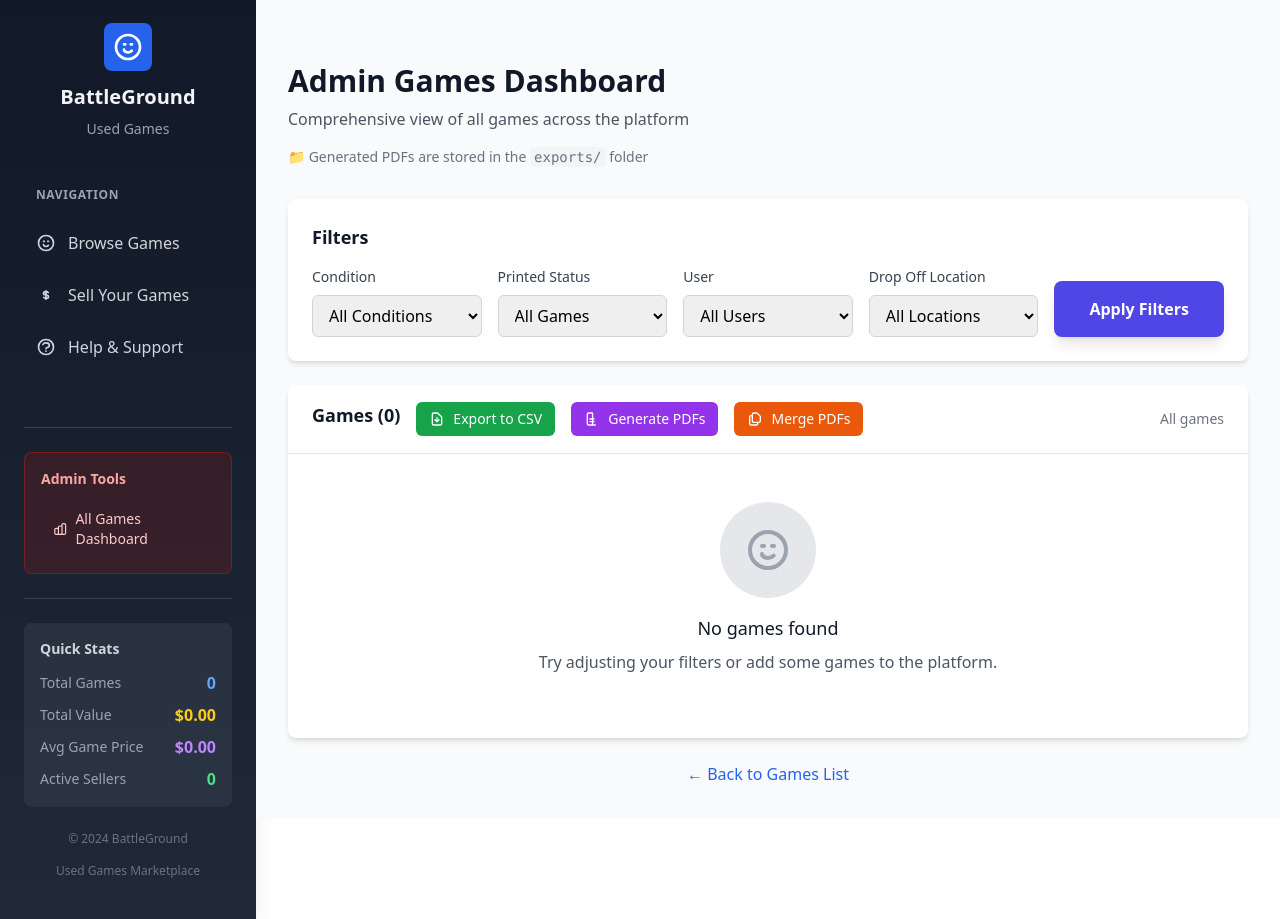
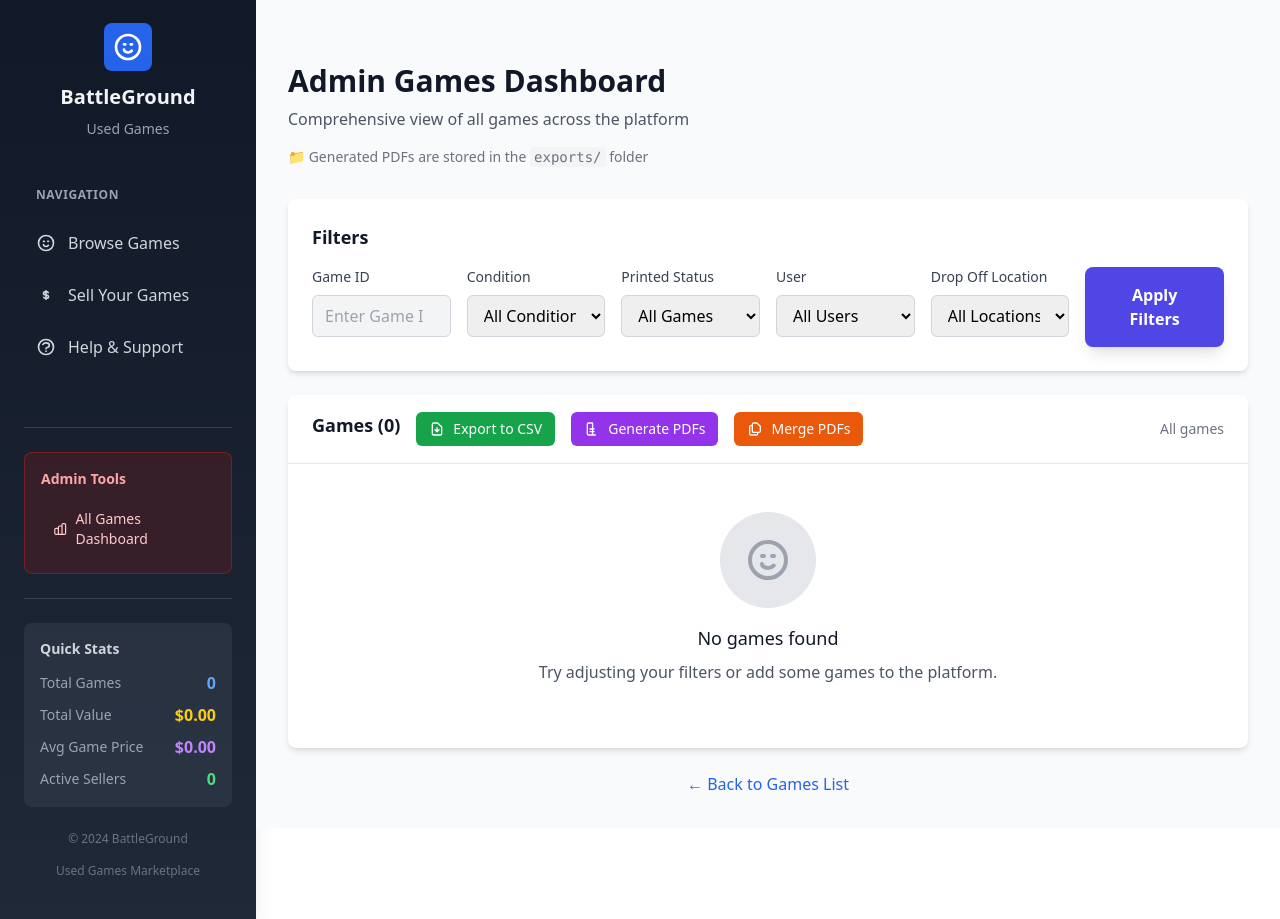
Before and after one commit to frenchdubliner/BattleGroundUsedGames, a Django app: page /games/admin-games/ in a window 1280 px wide. Shown: the part 81-1000 px from the top of the page. Run offline with Django 5.2, Linux system fonts and the light colour scheme; the visitor is signed in with stand-in values (Sample User, id 1); data comes from the database, SQL or seed files in the repository; data that the repository does not hold is empty; some libraries are stand-ins or nearby versions.

Commit message:
added filters for admin view and information

```diff
--- a/games/views.py
+++ b/games/views.py
@@ -112,12 +112,15 @@ def admin_only_games(request):
     games = Game.objects.all().select_related('user', 'user__profile').order_by('-created_at')
 
     # Get filter parameters
+    game_id_filter = request.GET.get('game_id', '')
     condition_filter = request.GET.get('condition', '')
     printed_filter = request.GET.get('printed', '')
     user_filter = request.GET.get('user', '')
     drop_off_filter = request.GET.get('drop_off_location', '')
 
     # Apply filters
+    if game_id_filter:
+        games = games.filter(id=game_id_filter)
     if condition_filter:
         games = games.filter(condition=condition_filter)
     if printed_filter != '':
@@ -359,6 +362,7 @@ def admin_only_games(request):
         'users': users,
         'drop_off_locations': drop_off_locations,
         'current_filters': {
+            'game_id': game_id_filter,
             'condition': condition_filter,
             'printed': printed_filter,
             'user': user_filter,
--- a/templates/games/admin_only_games.html
+++ b/templates/games/admin_only_games.html
@@ -25,7 +25,13 @@
             <!-- Filters Section -->
             <div class="bg-white rounded-lg shadow-md p-6 mb-6">
                 <h2 class="text-lg font-semibold text-gray-900 mb-4">Filters</h2>
-                <form method="get" class="grid grid-cols-1 md:grid-cols-5 gap-4">
+                <form method="get" class="grid grid-cols-1 md:grid-cols-6 gap-4">
+                    <!-- Game ID Filter -->
+                    <div>
+                        <label for="game_id" class="block text-sm font-medium text-gray-700 mb-2">Game ID</label>
+                        <input type="number" name="game_id" id="game_id" value="{{ current_filters.game_id|default:'' }}" placeholder="Enter Game ID" class="w-full px-3 py-2 border border-gray-300 rounded-md focus:ring-2 focus:ring-blue-500 focus:border-transparent">
+                    </div>
+
                     <!-- Condition Filter -->
                     <div>
                         <label for="condition" class="block text-sm font-medium text-gray-700 mb-2">Condition</label>
@@ -78,7 +84,7 @@
                 </form>
 
                 <!-- Clear Filters -->
-                {% if current_filters.condition or current_filters.printed or current_filters.user or current_filters.drop_off_location %}
+                {% if current_filters.game_id or current_filters.condition or current_filters.printed or current_filters.user or current_filters.drop_off_location %}
                     <div class="mt-4">
                         <a href="{% url 'games:admin_only_games' %}" class="text-blue-600 hover:text-blue-800 text-sm font-medium">
                             Clear All Filters
@@ -121,7 +127,7 @@
                             </a>
                         </div>
                         <div class="text-sm text-gray-500">
-                            {% if current_filters.condition or current_filters.printed or current_filters.user or current_filters.drop_off_location %}
+                            {% if current_filters.game_id or current_filters.condition or current_filters.printed or current_filters.user or current_filters.drop_off_location %}
                                 Filtered results
                             {% else %}
                                 All games
--- a/templates/includes/sidebar.html
+++ b/templates/includes/sidebar.html
@@ -66,70 +66,33 @@
     <!-- Divider -->
     <div class="border-t border-gray-700 my-6"></div>
 
-    <!-- Quick Stats Section -->
+    <!-- Quick Stats Section - Admin Only -->
+    {% if user.is_staff %}
         <div class="bg-gray-700/50 rounded-lg p-4">
             <h3 class="text-sm font-semibold text-gray-300 mb-3">Quick Stats</h3>
             <div class="space-y-2">
                 <div class="flex justify-between items-center">
-                <span class="text-gray-400 text-sm">
-                    {% if user.is_authenticated and user.is_staff %}
-                        Total Games
-                    {% elif user.is_authenticated %}
-                        My Games
-                    {% else %}
-                        Games Available
-                    {% endif %}
-                </span>
-                <span class="text-blue-400 font-semibold">
-                    {% if user.is_authenticated %}
-                        {{ total_games|default:"0" }}
-                    {% else %}
-                        0
-                    {% endif %}
-                </span>
-            </div>
-            <!-- Total Sum - Shows total value of visible games -->
-            <div class="flex justify-between items-center">
-                <span class="text-gray-400 text-sm">
-                    {% if user.is_authenticated and user.is_staff %}
-                        Total Value
-                    {% elif user.is_authenticated %}
-                        My Games Value
-                    {% else %}
-                        Total Value
-                    {% endif %}
-                </span>
-                <span class="text-yellow-400 font-semibold">
-                    ${{ total_value|floatformat:2|default:"0.00" }}
-                </span>
+                    <span class="text-gray-400 text-sm">Total Games</span>
+                    <span class="text-blue-400 font-semibold">{{ total_games|default:"0" }}</span>
                 </div>
 
-            <!-- Average Game Price - Shows average price of visible games -->
                 <div class="flex justify-between items-center">
-                <span class="text-gray-400 text-sm">
-                    {% if user.is_authenticated and user.is_staff %}
-                        Avg Game Price
-                    {% elif user.is_authenticated %}
-                        My Avg Price
-                    {% else %}
-                        Avg Game Price
-                    {% endif %}
-                </span>
-                <span class="text-purple-400 font-semibold">
-                    ${{ avg_price|floatformat:2|default:"0.00" }}
-                </span>
+                    <span class="text-gray-400 text-sm">Total Value</span>
+                    <span class="text-yellow-400 font-semibold">${{ total_value|floatformat:2|default:"0.00" }}</span>
                 </div>
 
-            <!-- Active Sellers - Only visible to admin users -->
-            {% if user.is_staff %}
+                <div class="flex justify-between items-center">
+                    <span class="text-gray-400 text-sm">Avg Game Price</span>
+                    <span class="text-purple-400 font-semibold">${{ avg_price|floatformat:2|default:"0.00" }}</span>
+                </div>
+
                 <div class="flex justify-between items-center">
                     <span class="text-gray-400 text-sm">Active Sellers</span>
                     <span class="text-green-400 font-semibold">{{ active_sellers|default:"0" }}</span>
                 </div>
-            {% endif %}
-
             </div>
         </div>
+    {% endif %}
 
     <!-- Footer -->
     <div class="mt-auto pt-6 text-center">
```
Also changed, not shown: templates/games/game_list.html (+9 -1 lines), a_core/context_processors.py (line endings or trailing spaces), games/forms.py (line endings or trailing spaces), games/management/__init__.py (line endings or trailing spaces), games/management/commands/__init__.py (line endings or trailing spaces), games/management/commands/seed_games.py (line endings or trailing spaces). Lines whose indentation alone changed are shown as unchanged.
